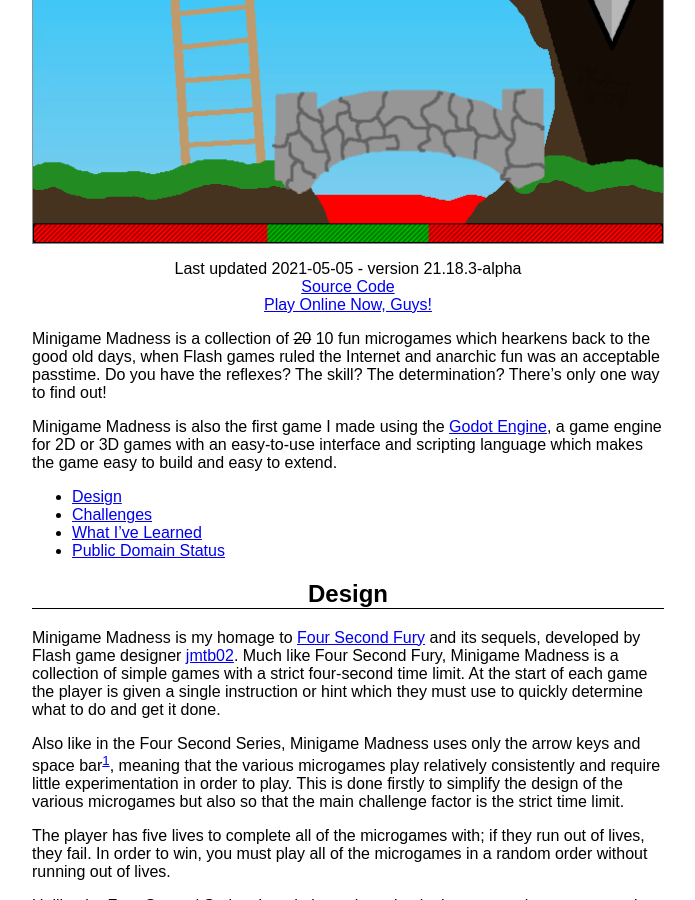
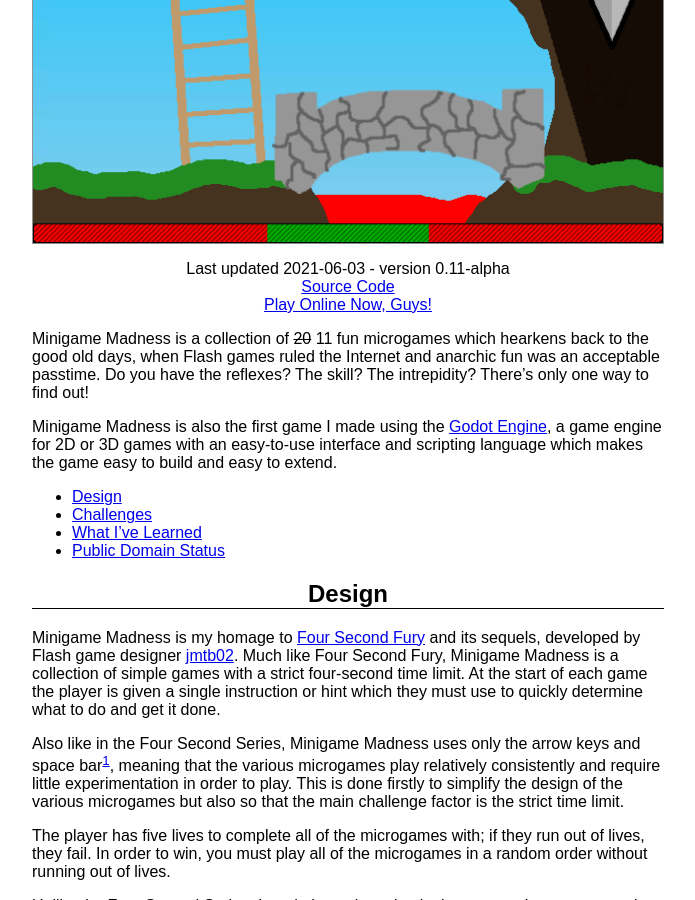
Before and after one commit to swashdev/swashdev.github.io, a Jekyll site: the page built from _posts/2021-06-03-minigame-madness.md, in a window 1280 px wide and 900 px high, scrolled down 449 px. Shown: the whole window, without its empty margins (292-987 px from the left). Built offline with Jekyll 4.4.1, drawn with Linux system fonts in a browser that asks for light colours.

Commit message:
update Minigame Madness page for version 0.11-alpha

```diff
--- a/_posts/2021-05-05-minigame-madness.md
+++ b/_posts/2021-06-03-minigame-madness.md
@@ -5,7 +5,7 @@
 spoof_url: /projects/
 license: Mostly Public Domain
 license_link: https://github.com/swashdev/minigame-madness/blob/master/LICENSE
-version: 21.18.3-alpha
+version: 0.11-alpha
 github: minigame-madness/
 systems: HTML5, Linux, Windows, MacOS
 tags: arcade microgame web_game wip
@@ -14,10 +14,10 @@
 playnow: https://pavlick.net/minigame-madness/
 ---
 
-Minigame Madness is a collection of ~~20~~ 10 fun microgames which hearkens
+Minigame Madness is a collection of ~~20~~ 11 fun microgames which hearkens
 back to the good old days, when Flash games ruled the Internet and anarchic
 fun was an acceptable passtime.  Do you have the reflexes?  The skill?  The
-determination?  There's only one way to find out!
+intrepidity?  There's only one way to find out!
 
 Minigame Madness is also the first game I made using the
 [Godot Engine][godot], a game engine for 2D or 3D games with an easy-to-use
```
